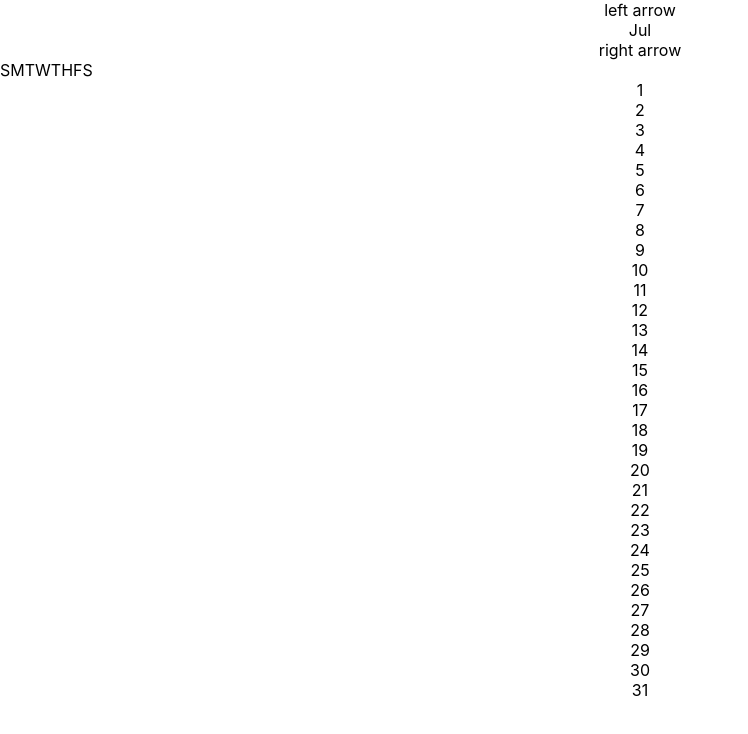
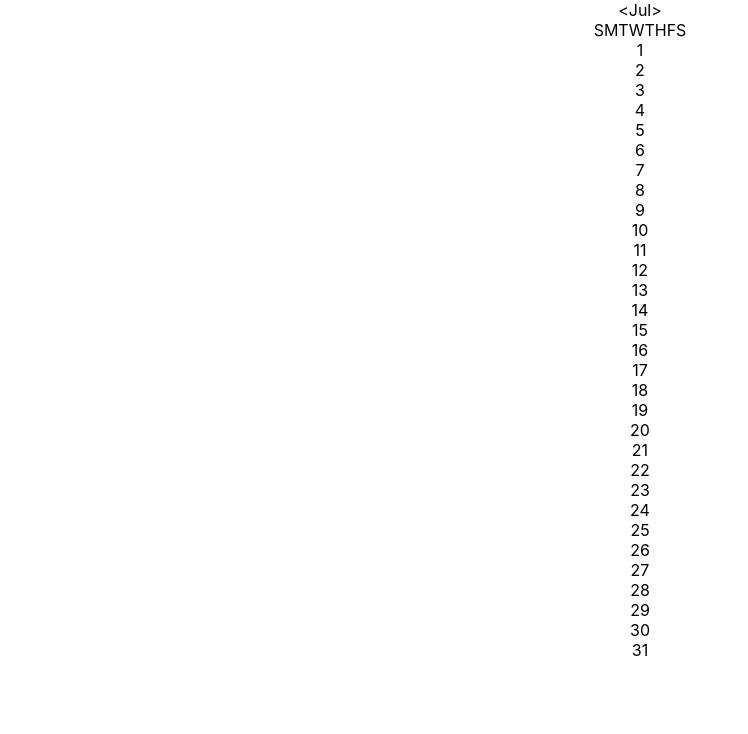
Before and after one commit to jenniferenck/interactive-calendar, a React (Create React App) app: page / in a window 1280 px wide. Shown: the top 734 px of the page, without its empty margins (0-748 px from the left). Built offline with nearby package versions, Linux system fonts and the light colour scheme.

Commit message:
basic styles for visual

```diff
--- a/src/CalendarMonth/index.js
+++ b/src/CalendarMonth/index.js
@@ -17,7 +17,7 @@ class CalendarMonth extends Component {
     let days = [];
 
     while (count <= +this.state.currentMonth.daysInMonth()) {
-      days.push(<div>{count}</div>);
+      days.push(<div key={count}>{count}</div>);
       count++;
     }
     return days;
@@ -25,6 +25,7 @@ class CalendarMonth extends Component {
 
   render() {
     // console.log(this.state.currentMonth);
+    let leftArrow = '<';
     return (
       <div
         style={{
@@ -33,11 +34,22 @@ class CalendarMonth extends Component {
           flexDirection: 'column'
         }}
       >
-        <div>left arrow</div>
-        <div>{this.state.currentMonth.format('MMM')}</div>
-        <div>right arrow</div>
+        <div
+          className="top-row"
+          style={{
+            display: 'flex',
+            justifyContent: 'center'
+          }}
+        >
+          <div>{leftArrow}</div>
+          <div>{this.state.currentMonth.format('MMM')}</div>
+          <div>></div>
+        </div>
 
-        <div className="days-row" style={{ display: 'flex' }}>
+        <div
+          className="days-row"
+          style={{ display: 'flex', justifyContent: 'center' }}
+        >
           <div>S</div>
           <div>M</div>
           <div>T</div>
```
